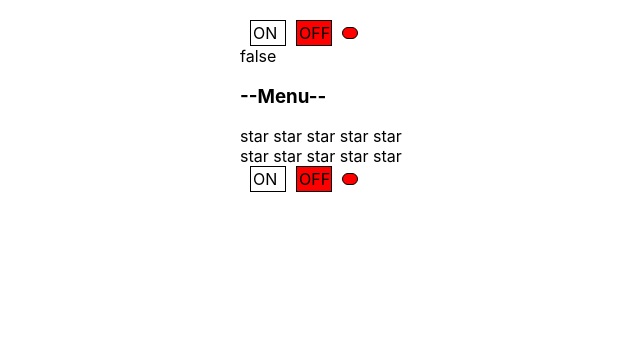
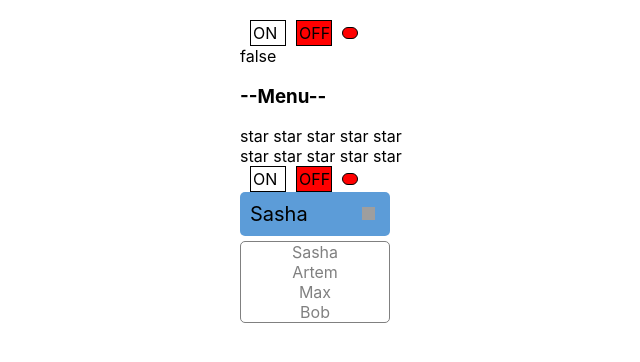
Before and after one commit to suveiko/reactProsto, a React (Create React App) app: page / in a window 1280 px wide. Shown: the top 362 px of the page, without its empty margins (100-740 px from the left). Built offline with nearby package versions, Linux system fonts and the light colour scheme; grey boxes are pictures that could not be loaded.

Commit message:
Custom select

```diff
--- a/src/App.tsx
+++ b/src/App.tsx
@@ -5,6 +5,7 @@ import {Rating, RatingValueType} from "./components/Rating/Rating";
 import {UncontrolledRating} from "./components/UncontrolledRating/UncontrolledRating";
 import {UncontrolledAccordion} from "./components/UncontrolledAccordion/UncontrolledAccordion";
 import {OnOff} from "./components/OnOff/OnOff";
+import {Select} from "./components/Select/Select";
 
 
 function App() {
@@ -20,6 +21,7 @@ function App() {
             <UncontrolledRating/>
             <Rating value={ratingValue} onClick={setRatingValue} />
             <OnOff value={on} setOn={setOn}/>
+            <Select/>
         </div>
     );
 }
--- /dev/null
+++ b/src/components/Select/Select.module.css
@@ -0,0 +1,41 @@
+.wrapperContainer {
+    width: 150px;
+}
+
+.wrapper {
+    background: #5c9cd8;
+    font-size: 20px;
+    display: flex;
+    align-items: flex-start;
+    padding: 10px;
+    color: black;
+    border-radius: 5px;
+}
+
+.arrowBottom {
+    width: 13px;
+    height: 13px;
+    margin-left: auto;
+    margin-right: 0;
+    padding: 5px
+}
+
+.arrowRight {
+    width: 20px;
+    height: 20px;
+    margin-left: auto;
+    margin-right: 0;
+}
+
+.popupContainer {
+    margin-top: 5px;
+    border: 1px solid grey;
+    border-radius: 5px;
+}
+
+.popupList {
+    display: flex;
+    justify-content: center;
+    cursor: pointer;
+    color: grey
+}
--- a/src/components/Select/Select.tsx
+++ b/src/components/Select/Select.tsx
@@ -1,25 +1,43 @@
-import React from "react";
+import {useState} from "react";
 
-type ItemType = {
-    title: string
-    value: any
-}
+import s from './Select.module.css'
 
-type SelectType = {
-    value: any
-    onChange: (value: any) => void
-    items: ItemType[]
-}
+export function Select() {
 
-export function Select({value, onChange, items}: SelectType) {
+    const popupList = ['Sasha', 'Artem', 'Max', 'Bob']
+    const [isVisible, setIsVisible] = useState(true)
+    const [popupType, setPopupType] = useState(0)
+
+    const onClickLi = (i: number) => {
+        setPopupType(i)
+        setIsVisible(false)
+    }
+
     return (
-        <div>
-            <div>{value}</div>
-            {items.map((i, index) => {
-                return (
-                    <div onClick={onChange}>{i.title}</div>
-                )
-            })}
+        <div className={s.wrapperContainer}>
+                <div className={s.wrapper} onClick={() => setIsVisible(!isVisible)}>
+                    {popupList[popupType]}
+                    {isVisible ? <img
+                        className={s.arrowBottom}
+                        src="https://cdn-icons-png.flaticon.com/512/32/32195.png"
+                        alt=""
+                    /> : <img
+                        className={s.arrowRight}
+                        src="https://cdn-icons.flaticon.com/png/512/2989/premium/2989988.png?token=exp=1655016341~hmac=d3be35ddf134984234db314a3635914b"
+                        alt=""
+                    /> }
+                </div>
+            {isVisible && <div className={s.popupContainer}>
+                <div>
+                    {popupList.map((p, i) => {
+                        return (
+                            <div className={s.popupList} key={i} onClick={() => onClickLi(i)}>
+                                {p}
+                            </div>
+                        )
+                    })}
+                </div>
+            </div>}
         </div>
     )
 }
```
Also changed, not shown: 1 other file (tests, documents, lock files or other folders).
